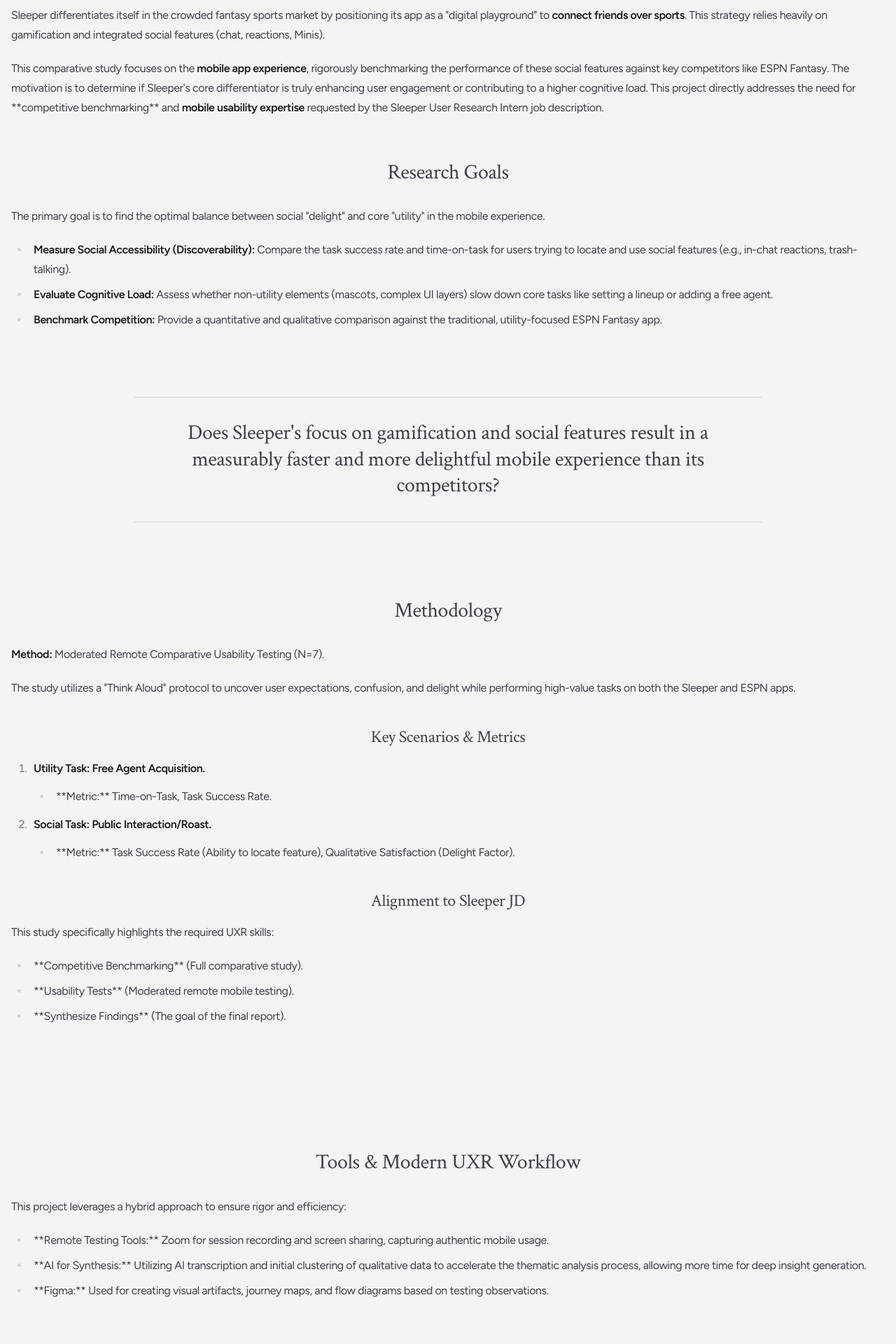
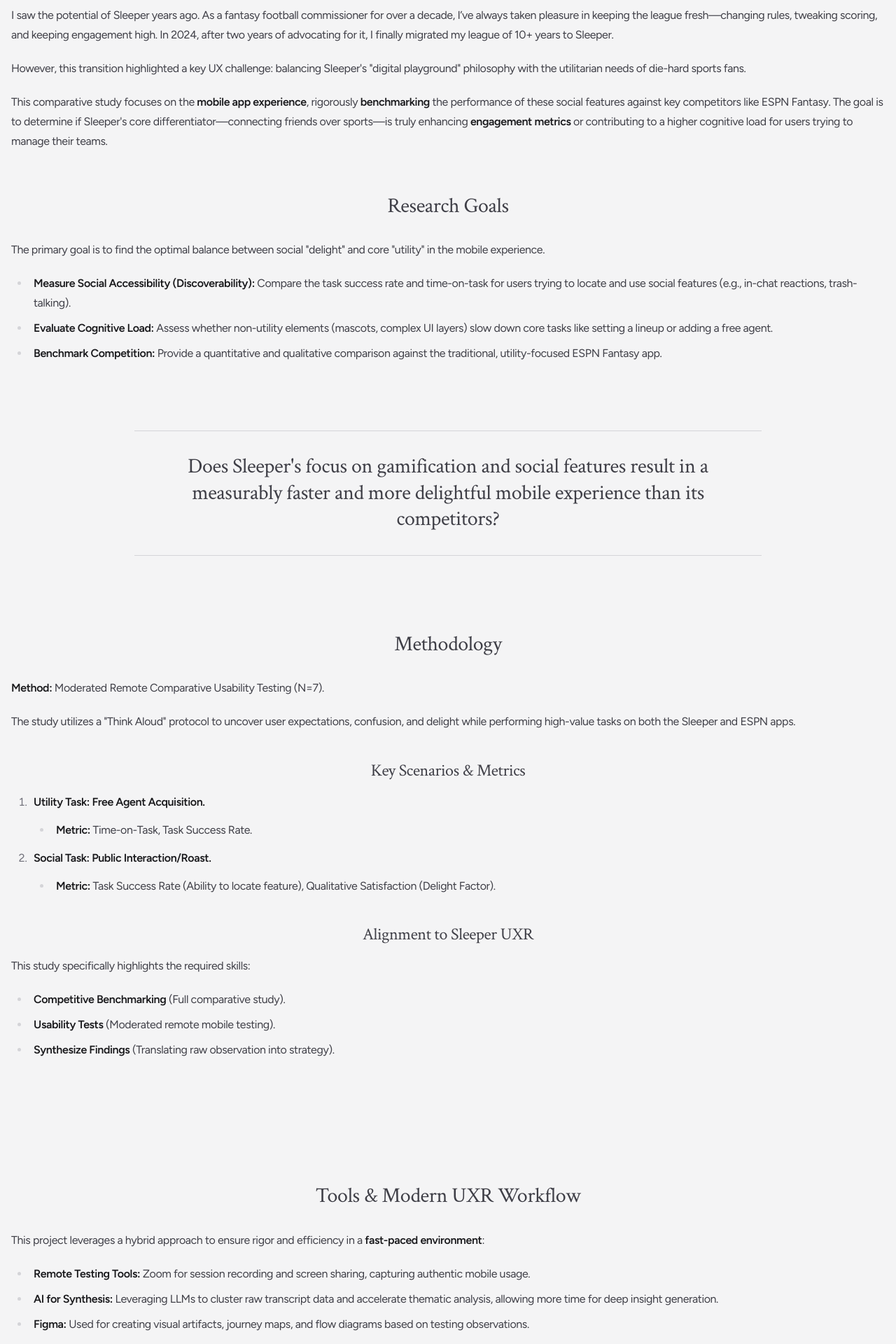
Before and after one commit to nthsm/portfolio, a Next.js app: page /sleeper-research in a window 1280 px wide. Shown: the part 560-2480 px from the top of the page at 70% size. Built offline with nearby package versions, Linux system fonts and the light colour scheme.

Commit message:
Update page.tsx

```diff
--- a/app/(posts)/sleeper-research/page.tsx
+++ b/app/(posts)/sleeper-research/page.tsx
@@ -25,64 +25,107 @@ export default function SleeperResearchPage() {
           <div className="imon-content-inner clearfix">
             <h2>Project Overview & Motivation</h2>
             <p>
-              Sleeper differentiates itself in the crowded fantasy sports market by positioning its app as a "digital playground" to <strong>connect friends over sports</strong>. This strategy relies heavily on gamification and integrated social features (chat, reactions, Minis).
+              I saw the potential of Sleeper years ago. As a fantasy football
+              commissioner for over a decade, I’ve always taken pleasure in
+              keeping the league fresh—changing rules, tweaking scoring, and
+              keeping engagement high. In 2024, after two years of advocating
+              for it, I finally migrated my league of 10+ years to Sleeper.
             </p>
             <p>
-              This comparative study focuses on the <strong>mobile app experience</strong>, rigorously benchmarking the performance of these social features against key competitors like ESPN Fantasy. The motivation is to determine if Sleeper's core differentiator is truly enhancing user engagement or contributing to a higher cognitive load. This project directly addresses the need for **competitive benchmarking** and <strong>mobile usability expertise</strong> requested by the Sleeper User Research Intern job description.
+              However, this transition highlighted a key UX challenge: balancing
+              Sleeper's "digital playground" philosophy with the utilitarian
+              needs of die-hard sports fans.
+            </p>
+            <p>
+              This comparative study focuses on the <strong>mobile app experience</strong>,
+              rigorously <strong>benchmarking</strong> the performance of these social
+              features against key competitors like ESPN Fantasy. The goal is to
+              determine if Sleeper's core differentiator—connecting friends over
+              sports—is truly enhancing <strong>engagement metrics</strong> or
+              contributing to a higher cognitive load for users trying to
+              manage their teams.
             </p>
 
             <h2>Research Goals</h2>
             <p>
-              The primary goal is to find the optimal balance between social "delight" and core "utility" in the mobile experience.
+              The primary goal is to find the optimal balance between social
+              "delight" and core "utility" in the mobile experience.
             </p>
             <ul>
               <li>
-                <strong>Measure Social Accessibility (Discoverability):</strong> Compare the task success rate and time-on-task for users trying to locate and use social features (e.g., in-chat reactions, trash-talking).
+                <strong>Measure Social Accessibility (Discoverability):</strong>{' '}
+                Compare the task success rate and time-on-task for users trying
+                to locate and use social features (e.g., in-chat reactions,
+                trash-talking).
               </li>
               <li>
-                <strong>Evaluate Cognitive Load:</strong> Assess whether non-utility elements (mascots, complex UI layers) slow down core tasks like setting a lineup or adding a free agent.
+                <strong>Evaluate Cognitive Load:</strong> Assess whether
+                non-utility elements (mascots, complex UI layers) slow down core
+                tasks like setting a lineup or adding a free agent.
               </li>
               <li>
-                <strong>Benchmark Competition:</strong> Provide a quantitative and qualitative comparison against the traditional, utility-focused ESPN Fantasy app.
+                <strong>Benchmark Competition:</strong> Provide a quantitative
+                and qualitative comparison against the traditional,
+                utility-focused ESPN Fantasy app.
               </li>
             </ul>
 
             <div className="hmw-container not-prose">
               <div className="hmw-line"></div>
               <h2 className="hmw-text">
-                Does Sleeper's focus on gamification and social features result in a measurably faster and more delightful mobile experience than its competitors?
+                Does Sleeper's focus on gamification and social features result
+                in a measurably faster and more delightful mobile experience
+                than its competitors?
               </h2>
               <div className="hmw-line"></div>
             </div>
 
             <h2>Methodology</h2>
             <p>
-              <strong>Method:</strong> Moderated Remote Comparative Usability Testing (N=7).
+              <strong>Method:</strong> Moderated Remote Comparative Usability
+              Testing (N=7).
             </p>
             <p>
-              The study utilizes a "Think Aloud" protocol to uncover user expectations, confusion, and delight while performing high-value tasks on both the Sleeper and ESPN apps.
+              The study utilizes a "Think Aloud" protocol to uncover user
+              expectations, confusion, and delight while performing high-value
+              tasks on both the Sleeper and ESPN apps.
             </p>
 
             <h3>Key Scenarios & Metrics</h3>
             <ol>
-                <li><strong>Utility Task: Free Agent Acquisition.</strong>
+              <li>
+                <strong>Utility Task: Free Agent Acquisition.</strong>
                 <ul>
-                        <li>**Metric:** Time-on-Task, Task Success Rate.</li>
+                  <li>
+                    <strong>Metric:</strong> Time-on-Task, Task Success Rate.
+                  </li>
                 </ul>
               </li>
-                <li><strong>Social Task: Public Interaction/Roast.</strong>
+              <li>
+                <strong>Social Task: Public Interaction/Roast.</strong>
                 <ul>
-                        <li>**Metric:** Task Success Rate (Ability to locate feature), Qualitative Satisfaction (Delight Factor).</li>
+                  <li>
+                    <strong>Metric:</strong> Task Success Rate (Ability to
+                    locate feature), Qualitative Satisfaction (Delight Factor).
+                  </li>
                 </ul>
               </li>
             </ol>
 
-            <h3>Alignment to Sleeper JD</h3>
-            <p>This study specifically highlights the required UXR skills:</p>
+            <h3>Alignment to Sleeper UXR</h3>
+            <p>This study specifically highlights the required skills:</p>
             <ul>
-                <li>**Competitive Benchmarking** (Full comparative study).</li>
-                <li>**Usability Tests** (Moderated remote mobile testing).</li>
-                <li>**Synthesize Findings** (The goal of the final report).</li>
+              <li>
+                <strong>Competitive Benchmarking</strong> (Full comparative
+                study).
+              </li>
+              <li>
+                <strong>Usability Tests</strong> (Moderated remote mobile
+                testing).
+              </li>
+              <li>
+                <strong>Synthesize Findings</strong> (Translating raw observation into strategy).
+              </li>
             </ul>
           </div>
         </div>
@@ -91,17 +134,31 @@ export default function SleeperResearchPage() {
           <div className="imon-content-inner clearfix">
             <h2>Tools & Modern UXR Workflow</h2>
             <p>
-               This project leverages a hybrid approach to ensure rigor and efficiency:
+              This project leverages a hybrid approach to ensure rigor and
+              efficiency in a <strong>fast-paced environment</strong>:
             </p>
             <ul>
-                <li>**Remote Testing Tools:** Zoom for session recording and screen sharing, capturing authentic mobile usage.</li>
-                <li>**AI for Synthesis:** Utilizing AI transcription and initial clustering of qualitative data to accelerate the thematic analysis process, allowing more time for deep insight generation.</li>
-                <li>**Figma:** Used for creating visual artifacts, journey maps, and flow diagrams based on testing observations.</li>
+              <li>
+                <strong>Remote Testing Tools:</strong> Zoom for session
+                recording and screen sharing, capturing authentic mobile usage.
+              </li>
+              <li>
+                <strong>AI for Synthesis:</strong> Leveraging LLMs to cluster
+                raw transcript data and accelerate thematic analysis, allowing
+                more time for deep insight generation.
+              </li>
+              <li>
+                <strong>Figma:</strong> Used for creating visual artifacts,
+                journey maps, and flow diagrams based on testing observations.
+              </li>
             </ul>
 
             <h2>Next Steps</h2>
             <p>
-              I am currently in the recruitment and scheduling phase of the study, with testing set to conclude shortly to meet the course deadline. The final deliverables will include a comprehensive presentation slide deck and a detailed findings report.
+              I am currently in the recruitment and scheduling phase of the
+              study, with testing set to conclude shortly. The final
+              deliverables will include a comprehensive presentation slide deck
+              and a detailed findings report.
             </p>
           </div>
         </div>
```
Lines whose indentation alone changed are shown as unchanged.
